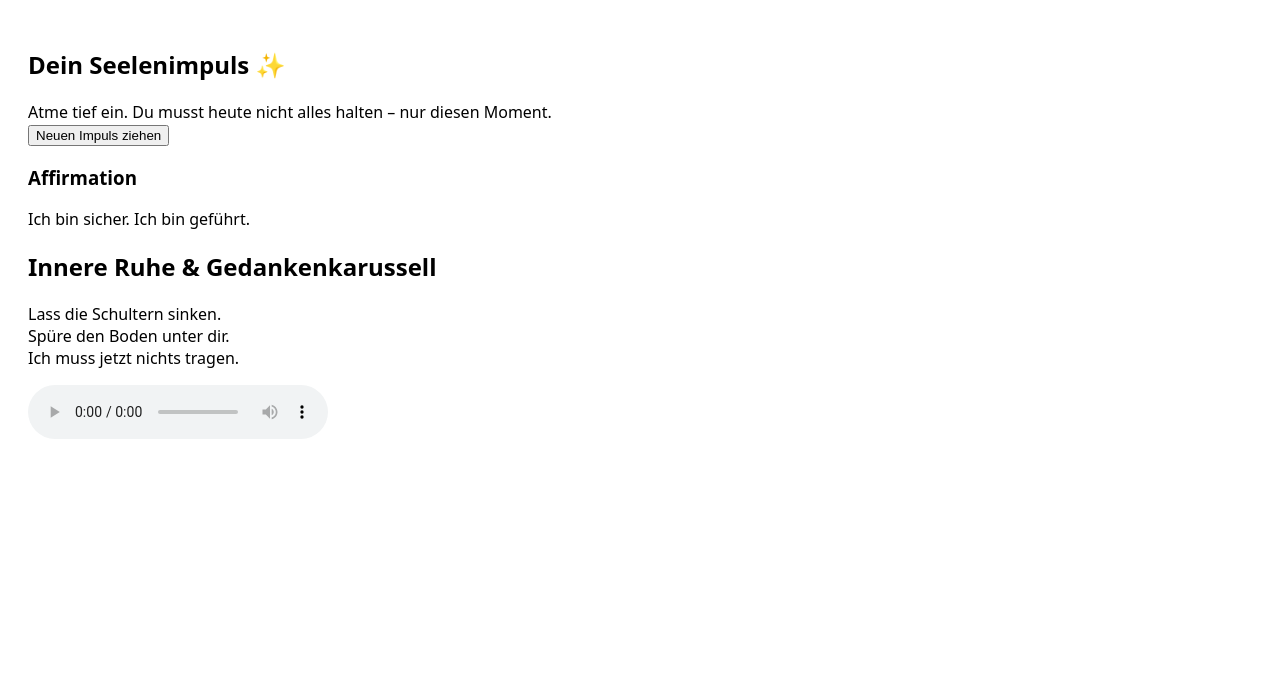
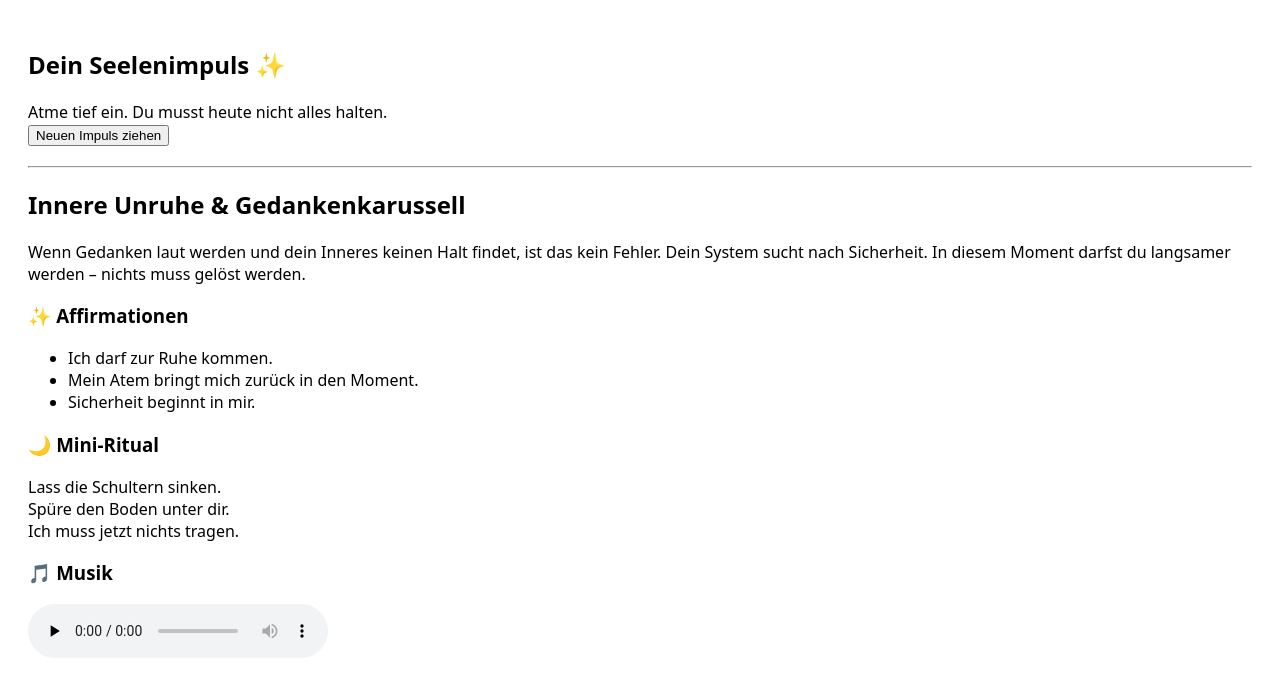
Before and after one commit to 6xszrxr4rr-art/seelenimpuls-app, a plain HTML site: page index.html in a window 1280 px wide. Drawn offline with Linux system fonts and the light colour scheme.

Commit message:
Update index.html

```diff
--- a/index.html
+++ b/index.html
@@ -6,28 +6,41 @@
   <title>Seelenimpuls</title>
 </head>
 <body style="font-family: system-ui; padding:20px;">
+
   <h2>Dein Seelenimpuls ✨</h2>
 
   <div id="impuls">
-    Atme tief ein. Du musst heute nicht alles halten – nur diesen Moment.
+    Atme tief ein. Du musst heute nicht alles halten.
   </div>
 
   <button onclick="neuerImpuls()">Neuen Impuls ziehen</button>
 
-  <h3>Affirmation</h3>
-  <div id="affirmation">
-    Ich bin sicher. Ich bin geführt.
+  <hr style="margin:20px 0;">
+
+  <h2 id="situation-title">Innere Unruhe & Gedankenkarussell</h2>
+
+  <div id="situation-impuls">
+    Wenn Gedanken laut werden und dein Inneres keinen Halt findet, ist das kein Fehler.
+    Dein System sucht nach Sicherheit.
+    In diesem Moment darfst du langsamer werden – nichts muss gelöst werden.
   </div>
 
-  <h2>Innere Ruhe & Gedankenkarussell</h2>
+  <h3>✨ Affirmationen</h3>
+  <ul id="situation-affirmationen">
+    <li>Ich darf zur Ruhe kommen.</li>
+    <li>Mein Atem bringt mich zurück in den Moment.</li>
+    <li>Sicherheit beginnt in mir.</li>
+  </ul>
 
-  <p>
+  <h3>🌙 Mini-Ritual</h3>
+  <div id="situation-ritual">
     Lass die Schultern sinken.<br>
     Spüre den Boden unter dir.<br>
     Ich muss jetzt nichts tragen.
-  </p>
+  </div>
 
-  <audio controls>
+  <h3>🎵 Musik</h3>
+  <audio id="audioPlayer" controls preload="none">
     <source src="audio/inner-ruhe.mp3" type="audio/mpeg">
     Dein Browser unterstützt kein Audio.
   </audio>
```
